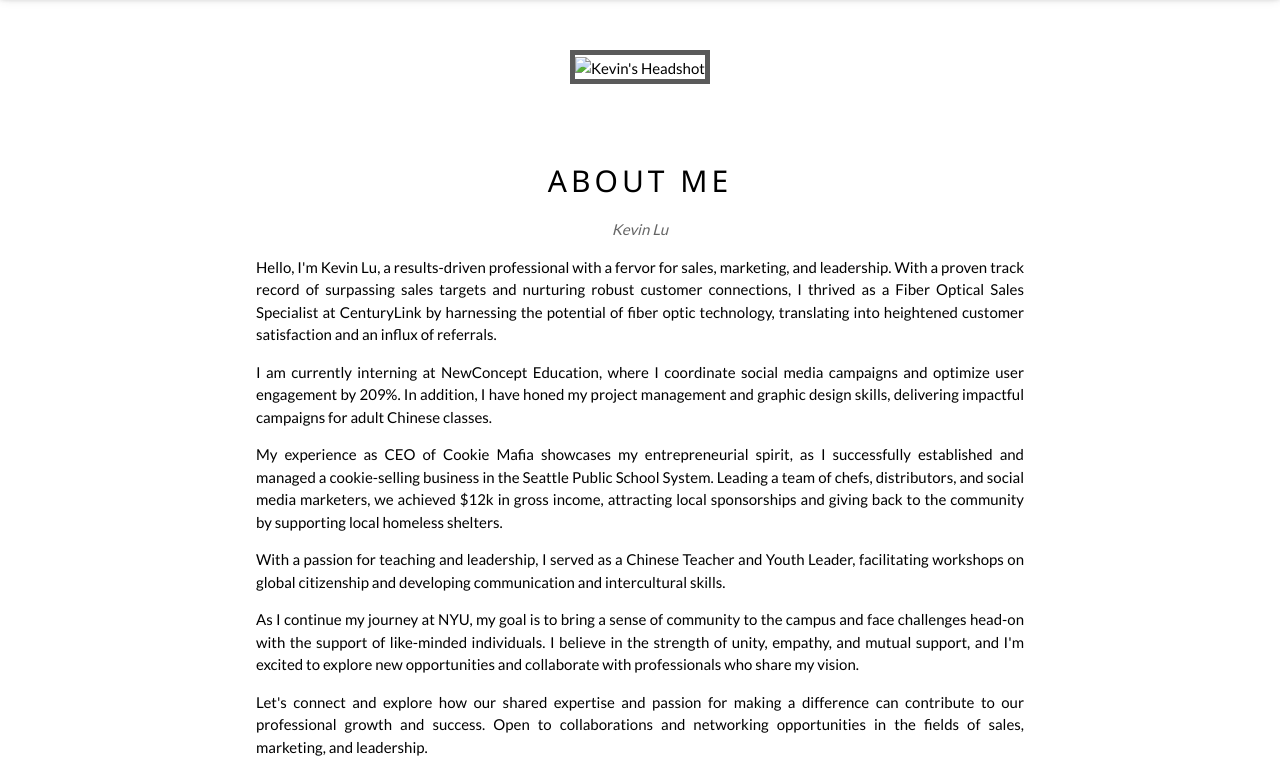
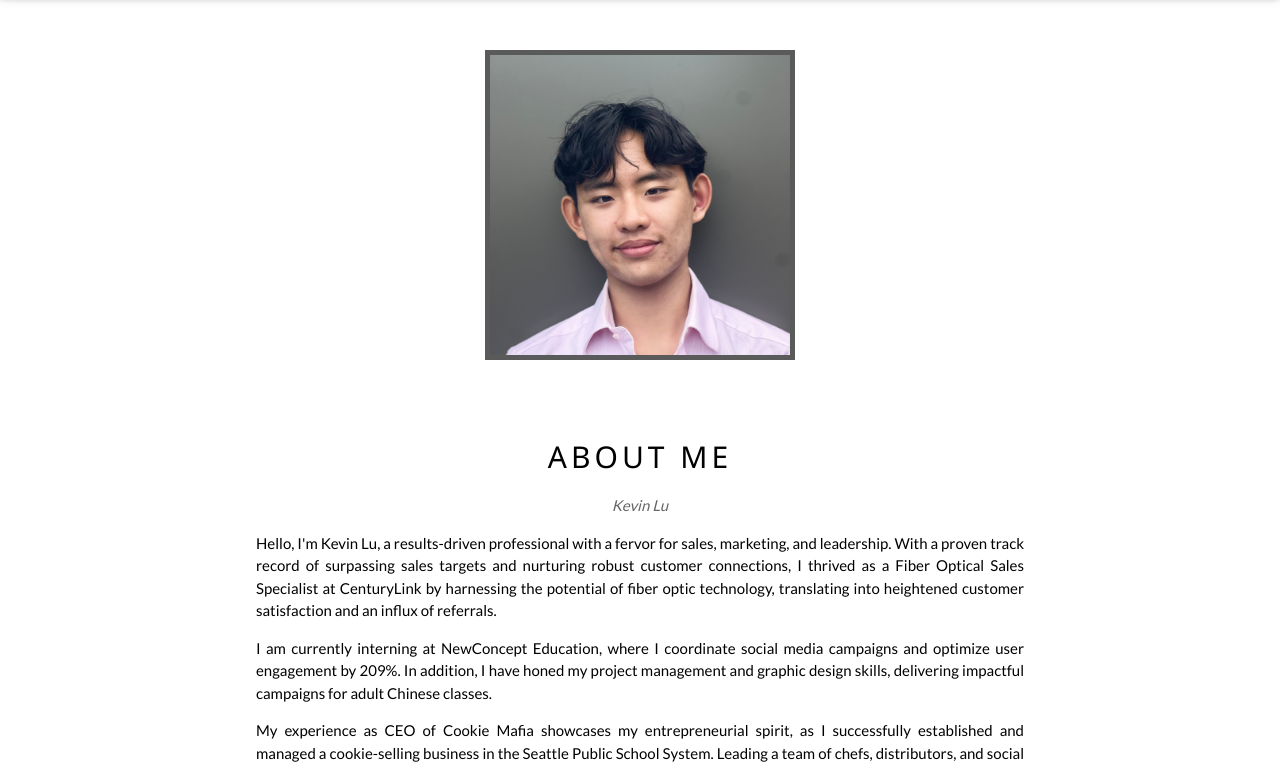
Before and after one commit to Kevlu2019/Kevin_Lu, a plain HTML site: page index.html in a window 1280 px wide. Shown: the part 50-814 px from the top of the page. Drawn offline with nearby package versions, Linux system fonts and the light colour scheme.

Commit message:
Index.html

```diff
--- a/index.html
+++ b/index.html
@@ -50,7 +50,7 @@ body {font-family: "Lato", sans-serif}
         <!-- Headshot Image with Square Border -->
         <div style="text-align: center; margin-top: 100px;">
           <div style="display: inline-block; border: 5px solid #5A5A5A;">
-            <img src="../kevinlu/Desktop/Impressions/Kevin_Headshot.jpg" alt="Kevin's Headshot"
+            <img src="Kevin_Headshot.jpg" alt="Kevin's Headshot"
             width="300" height="300" loading="lazy">
           </div>
         </div>
```
